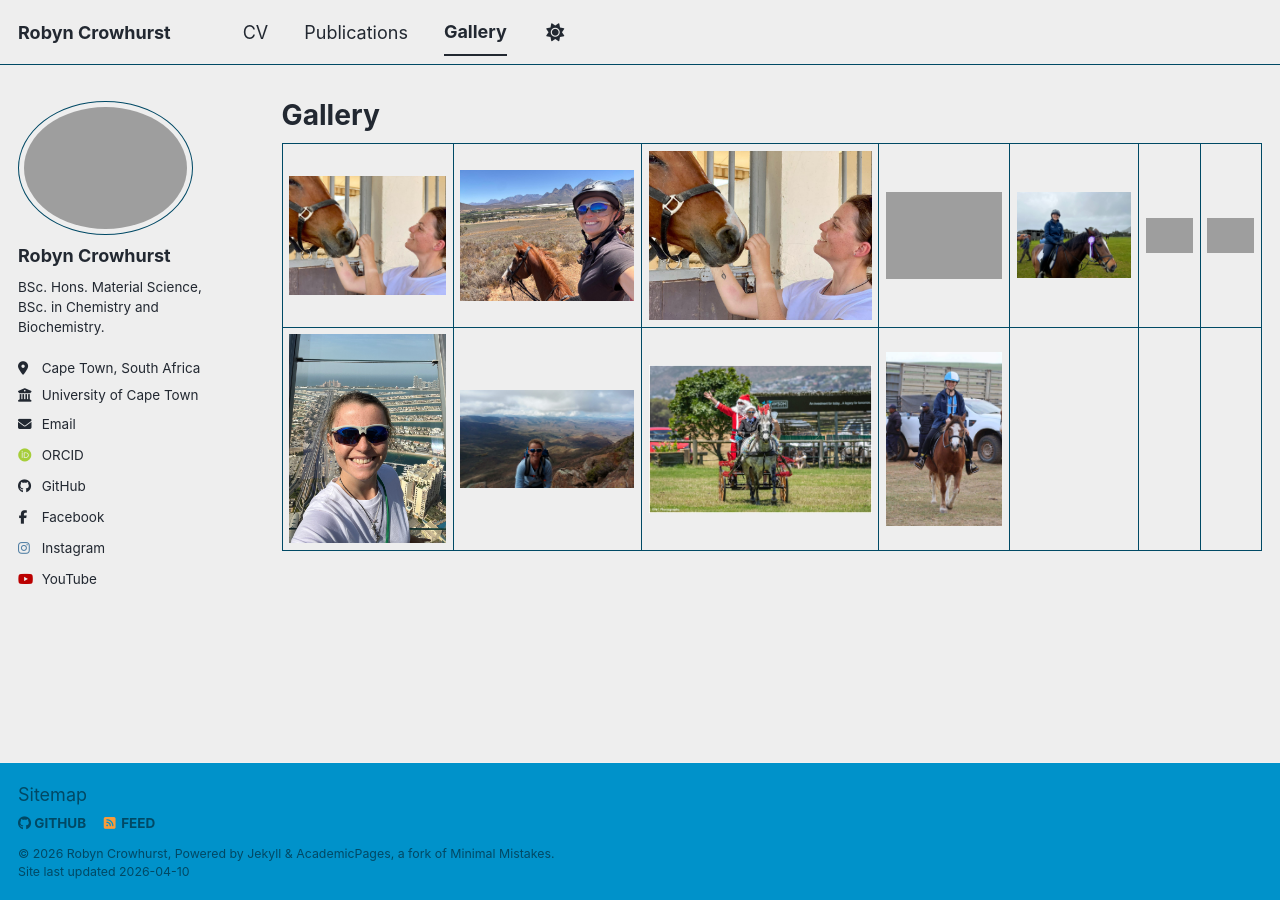
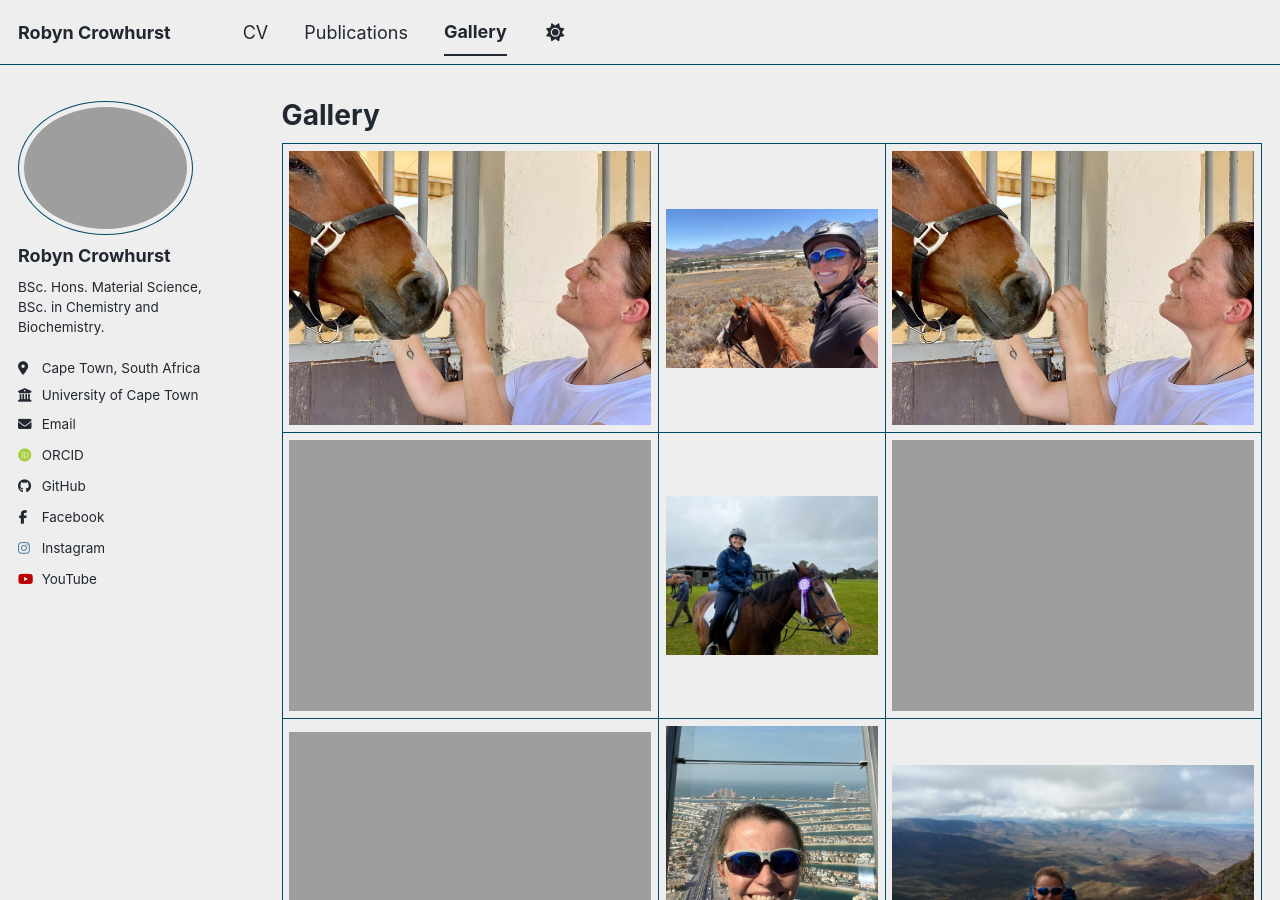
Before and after one commit to RutherfordsGold/ePortfolio, a Jekyll site: the page built from _pages/gallery.md, in a window 1280 px wide and 900 px high. Built offline with Jekyll 4.4.1, drawn with Linux system fonts in a browser that asks for light colours; some web fonts are replaced; a script bundle is joined from its source files by our own code; library files that are not in the unit come from our copies.

Commit message:
Added photos

```diff
--- a/_pages/gallery.md
+++ b/_pages/gallery.md
@@ -5,5 +5,8 @@
 author_profile: true
 ---
 
-| ![IMG_9801](https://rutherfordsgold.github.io/ePortfolio/images/IMG_9801.JPG) | ![Ruffles](https://rutherfordsgold.github.io/ePortfolio/images/me-on-ruffles.png) | ![IMG_9801](https://rutherfordsgold.github.io/ePortfolio/images/IMG_9801.JPG) | ![Agility-39](https://rutherfordsgold.github.io/ePortfolio/images/Agility-39.jpg) | ![Sid](https://rutherfordsgold.github.io/ePortfolio/images/me-on-siddy.png) | ![Dogs_1](https://rutherfordsgold.github.io/ePortfolio/images/Dogs_025-45.jpg) | ![Dogs_2](https://rutherfordsgold.github.io/ePortfolio/images/Copy of Dogs_025-115.jpg) |
-| ![Dubai_1](https://rutherfordsgold.github.io/ePortfolio/images/bef97fc7-6f89-4094-8816-9d8caa3dc1e1.jpg) | ![Hiking_1](https://rutherfordsgold.github.io/ePortfolio/images/ab1537f6-856e-41d7-9ce4-40cc7726a9cb.jpg) | ![Charlie_1](https://rutherfordsgold.github.io/ePortfolio/images/IMG_3314.JPG) | ![Nella_1](https://rutherfordsgold.github.io/ePortfolio/images/IMG_7402.JPG)
+| ![IMG_9801](https://rutherfordsgold.github.io/ePortfolio/images/IMG_9801.JPG) | ![Ruffles](https://rutherfordsgold.github.io/ePortfolio/images/me-on-ruffles.png) | ![IMG_9801](https://rutherfordsgold.github.io/ePortfolio/images/IMG_9801.JPG) |
+| ![Agility-39](https://rutherfordsgold.github.io/ePortfolio/images/Agility-39.jpg) | ![Sid](https://rutherfordsgold.github.io/ePortfolio/images/me-on-siddy.png) | ![Dogs_1](https://rutherfordsgold.github.io/ePortfolio/images/Dogs_025-45.jpg) |
+| ![Dogs_2](https://rutherfordsgold.github.io/ePortfolio/images/Copy of Dogs_025-115.jpg) | ![Dubai_1](https://rutherfordsgold.github.io/ePortfolio/images/bef97fc7-6f89-4094-8816-9d8caa3dc1e1.jpg) | ![Hiking_1](https://rutherfordsgold.github.io/ePortfolio/images/ab1537f6-856e-41d7-9ce4-40cc7726a9cb.jpg) |
+| ![Charlie_1](https://rutherfordsgold.github.io/ePortfolio/images/IMG_3314.JPG) | ![Nella_1](https://rutherfordsgold.github.io/ePortfolio/images/IMG_7402.JPG) | ![Grad_1](https://rutherfordsgold.github.io/ePortfolio/images/89008441-a9fb-43d6-84cd-ddc03bf37cf3.jpg) |
+| ![Horses_1](https://rutherfordsgold.github.io/ePortfolio/images/IMG_9800.JPG) | ![Climbing_1](https://rutherfordsgold.github.io/ePortfolio/images/me-climbing.png) | ![Charlie-2](https://rutherfordsgold.github.io/ePortfolio/images/IMG_3315.JPG) |
```
